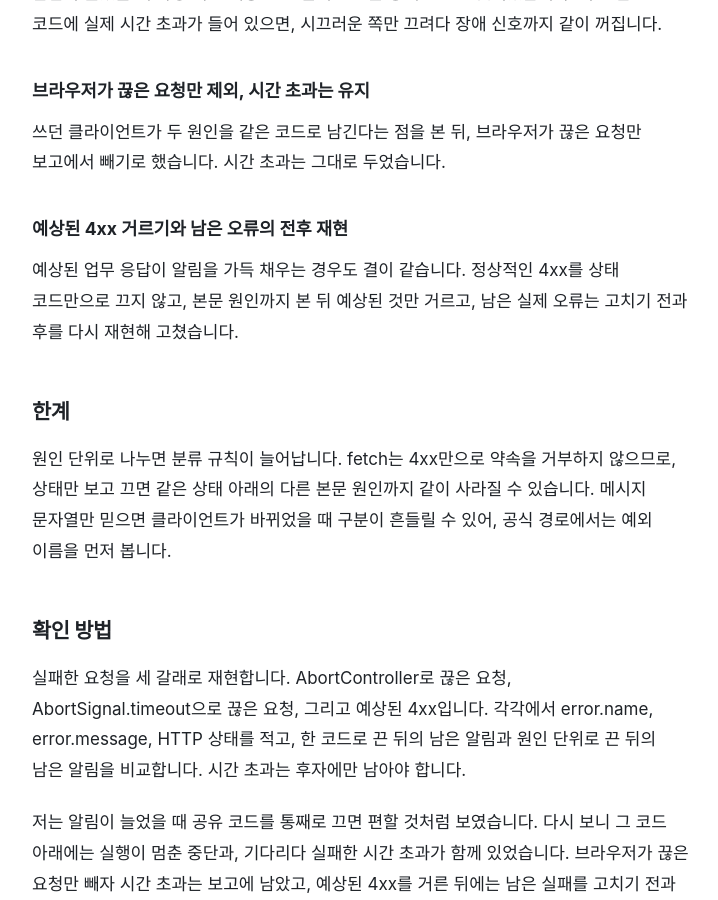
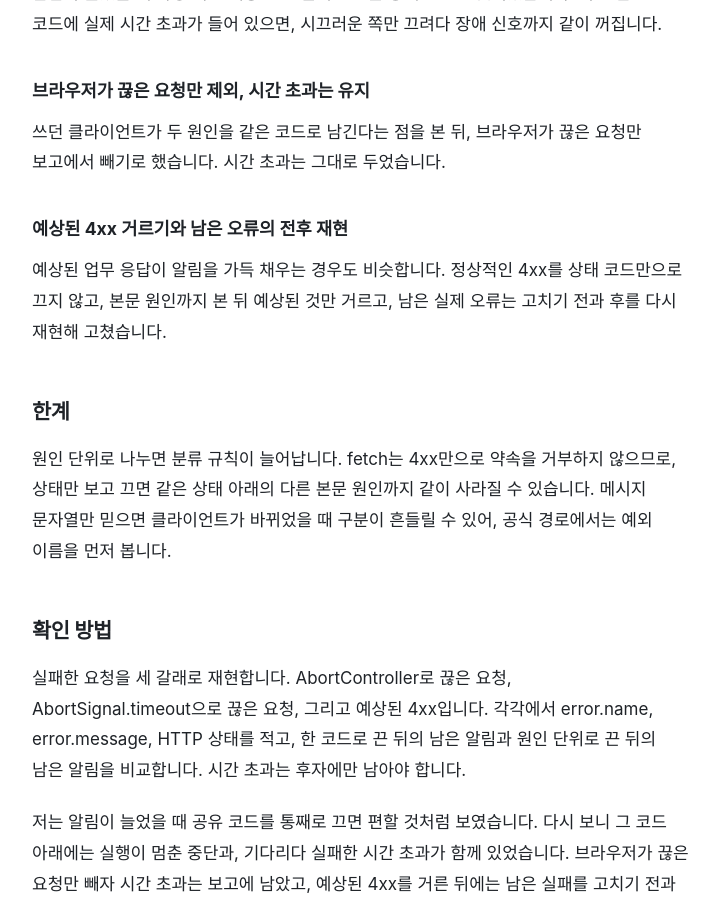
Before and after one commit to zeno0505/dev-articles, a Jekyll site: the page built from _posts/2026-11-04-mute-by-cause.md, in a window 1280 px wide and 900 px high, scrolled down 2781 px. Shown: the whole window, without its empty margins (278-996 px from the left). Built offline with Jekyll 4.4.1, drawn with Linux system fonts in a browser that asks for light colours; some web fonts are replaced; some of the changed text lies outside the part shown.

Commit message:
검수 P0 규칙에 걸린 표현 수정: 2026-11-04-mute-by-cause.md

```diff
--- a/_posts/2026-11-04-mute-by-cause.md
+++ b/_posts/2026-11-04-mute-by-cause.md
@@ -11,7 +11,7 @@ description: "axios 0.21.4는 중단과 시간 초과를 ECONNABORTED로 같이
 
 다만 쓰던 클라이언트 axios 0.21.4는 브라우저가 끊은 요청과 시간 초과를 같은 오류 코드 ECONNABORTED로 남겨서, 그 코드를 끄면 실제 시간 초과까지 안 보이게 됩니다. 그래서 브라우저가 끊은 요청만 보고에서 빼고, 시간 초과는 남겨 두었습니다. 한 오류 코드 아래를 통째로 끄면, 남겨야 할 신호까지 같이 사라집니다.
 
-이 글은 실패 알림이 늘었을 때 오류 코드를 묶어 끄려 하거나, 중단과 시간 초과가 같은 코드로 묶여 있는 분께 도움이 됩니다.
+이 글에서는 실패 알림이 늘었을 때, 같은 오류 코드로 묶인 중단과 시간 초과를 원인별로 나눠 끄는 방법을 다룹니다.
 
 ## 과제와 제약
 
@@ -61,7 +61,7 @@ export function shouldReport(error, response) {
 
 ### 예상된 4xx 거르기와 남은 오류의 전후 재현
 
-예상된 업무 응답이 알림을 가득 채우는 경우도 결이 같습니다. 정상적인 4xx를 상태 코드만으로 끄지 않고, 본문 원인까지 본 뒤 예상된 것만 거르고, 남은 실제 오류는 고치기 전과 후를 다시 재현해 고쳤습니다.
+예상된 업무 응답이 알림을 가득 채우는 경우도 비슷합니다. 정상적인 4xx를 상태 코드만으로 끄지 않고, 본문 원인까지 본 뒤 예상된 것만 거르고, 남은 실제 오류는 고치기 전과 후를 다시 재현해 고쳤습니다.
 
 ## 한계
 
```
